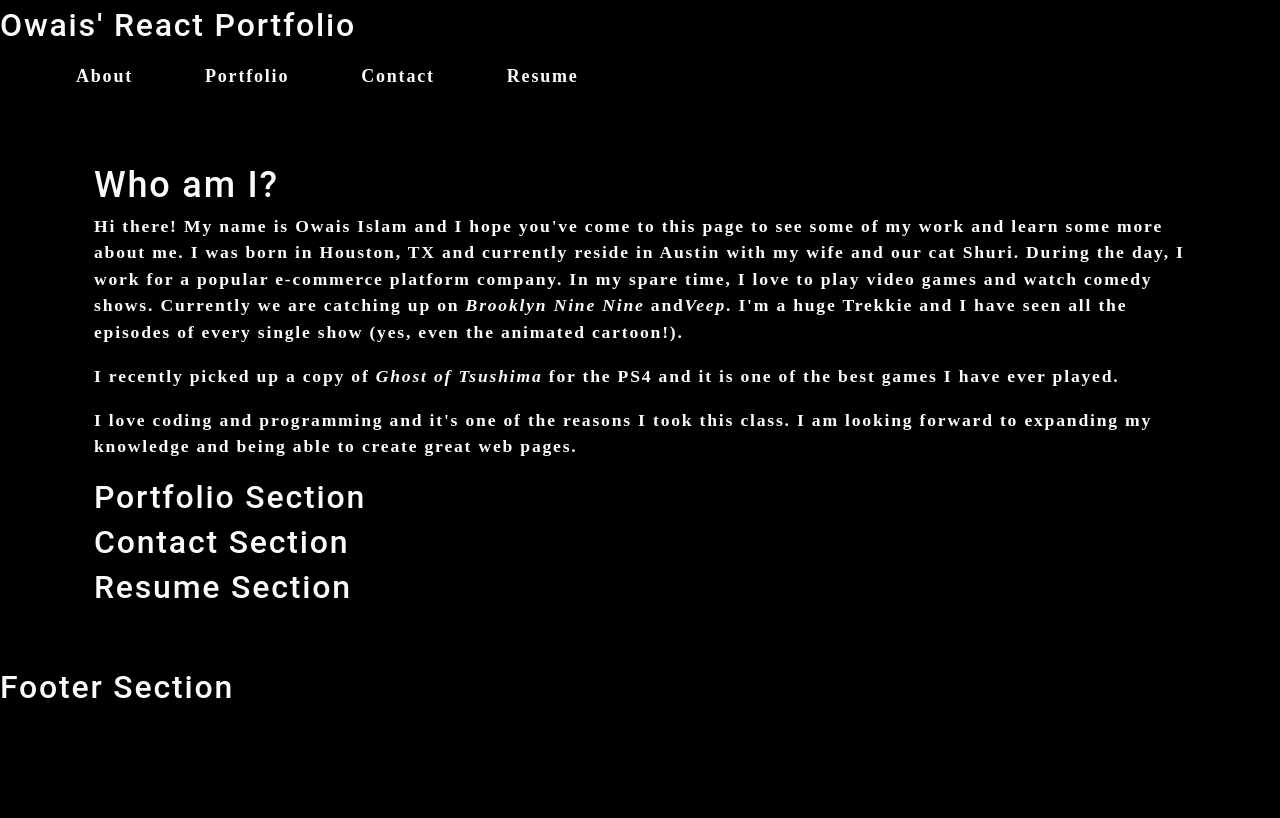
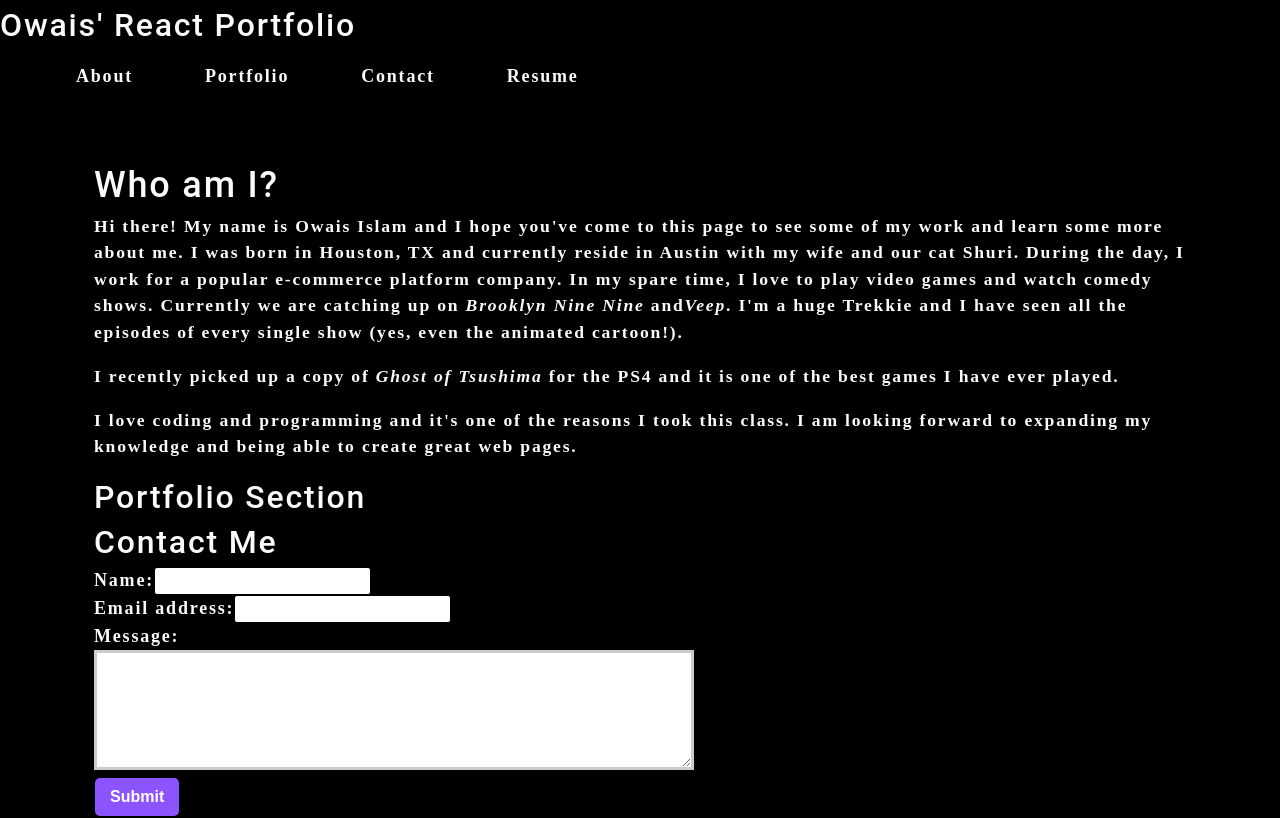
Before and after one commit to OwaisIslam/react-portfolio, a React (Create React App) app: page / in a window 1280 px wide. Shown: the top 818 px of the page. Built offline with nearby package versions, Linux system fonts and the light colour scheme.

Commit message:
updated Contact section

```diff
--- a/src/components/Contact/index.js
+++ b/src/components/Contact/index.js
@@ -1,9 +1,76 @@
-import React from "react";
+import React, { useState } from "react";
+import { validateEmail } from "../../utils/helpers";
 
 function Contact() {
+	const [formState, setFormState] = useState({
+		name: "",
+		email: "",
+		message: "",
+	});
+
+	const [errorMessage, setErrorMessage] = useState("");
+
+	const { name, email, message } = formState;
+
+	function handleChange(e) {
+		if (e.target.name === "email") {
+			const isValid = validateEmail(e.target.value);
+			console.log(isValid);
+			// isValid conditional statement
+			if (!isValid) {
+				setErrorMessage("Your email is invalid.");
+			} else {
+				if (!e.target.value.length) {
+					setErrorMessage(`${e.target.name} is required.`);
+				} else {
+					setErrorMessage("");
+				}
+			}
+		}
+
+		if (!errorMessage) {
+			setFormState({ ...formState, [e.target.name]: e.target.value });
+		}
+	}
+
 	return (
 		<section>
-			<h2>Contact Section</h2>
+			<h2>Contact Me</h2>
+			<form id="contact-form">
+				<div>
+					<label htmlFor="name">Name:</label>
+					<input
+						type="text"
+						defaultValue={name}
+						onBlur={handleChange}
+						name="name"
+					/>
+				</div>
+				<div>
+					<label htmlFor="email">Email address:</label>
+					<input
+						type="email"
+						defaultValue={email}
+						name="email"
+						onBlur={handleChange}
+					/>
+				</div>
+				<div>
+					<label htmlFor="message">Message:</label>
+					<textarea
+						name="message"
+						defaultValue={message}
+						onBlur={handleChange}
+						rows="5"
+					/>
+				</div>
+				{errorMessage && (
+					<div>
+						<p className="error-text">{errorMessage}</p>
+					</div>
+				)}
+				<button type="submit">Submit</button>
+			</form>
 		</section>
 	);
 }
```
Also changed, not shown: 1 other file (tests, documents, lock files or other folders).
